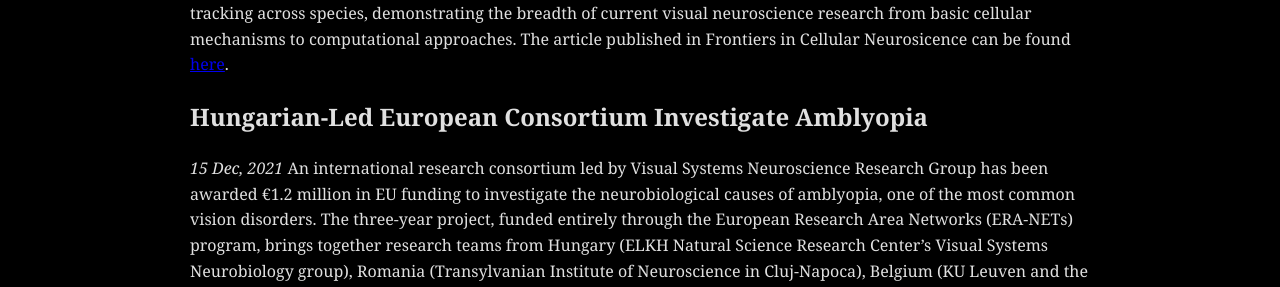
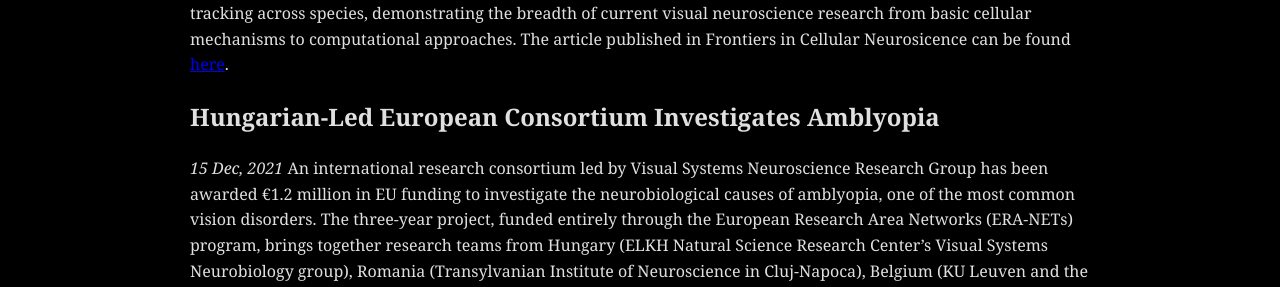
Before and after one commit to hillierlab/hillierlab.github.io, a Jekyll site: the page built from news-publications.md, in a window 1280 px wide and 900 px high, scrolled down 925 px. Shown: the part 160-447 px from the top of the window. Built offline with Jekyll 4.4.1, drawn with Linux system fonts in a browser that asks for light colours.

Commit message:
Update news-publications.md

```diff
--- a/news-publications.md
+++ b/news-publications.md
@@ -23,7 +23,7 @@ The article published in Frontiers in Cellular Neurosicence can be found <a href
    target="_blank"
    rel="noopener noreferrer">here</a>.
 
-## Hungarian-Led European Consortium Investigate Amblyopia
+## Hungarian-Led European Consortium Investigates Amblyopia
 *15 Dec, 2021*
 An international research consortium led by Visual Systems Neuroscience Research Group has been awarded €1.2 million in EU funding to investigate the neurobiological causes of amblyopia, one of the most common vision disorders. The three-year project, funded entirely through the European Research Area Networks (ERA-NETs) program, brings together research teams from Hungary (ELKH Natural Science Research Center's Visual Systems Neurobiology group), Romania (Transylvanian Institute of Neuroscience in Cluj-Napoca), Belgium (KU Leuven and the NeuroElectronics Research Flanders institute founded by IMEC), and Norway (University of Oslo).
 Amblyopia, also known as "lazy eye," affects approximately 200 million people worldwide and is the leading cause of monocular blindness, yet current treatments can only moderately reduce lifelong vision impairment. The consortium will use cutting-edge technologies including functional ultrasound imaging to map the brain networks responsible for maintaining amblyopia and determine their role in the disorder, conducting measurements in experimental animal models and, in collaboration with Semmelweis University's Department of Ophthalmology, in patients diagnosed with amblyopia.
```
